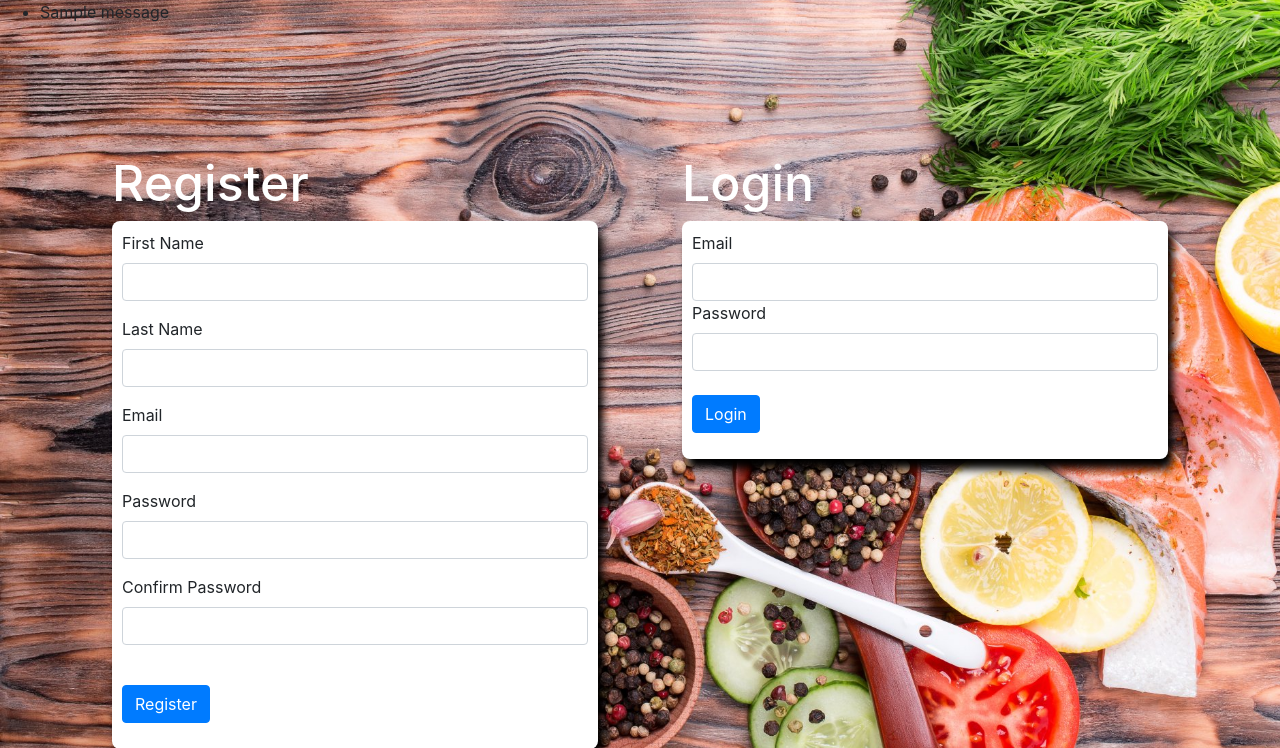
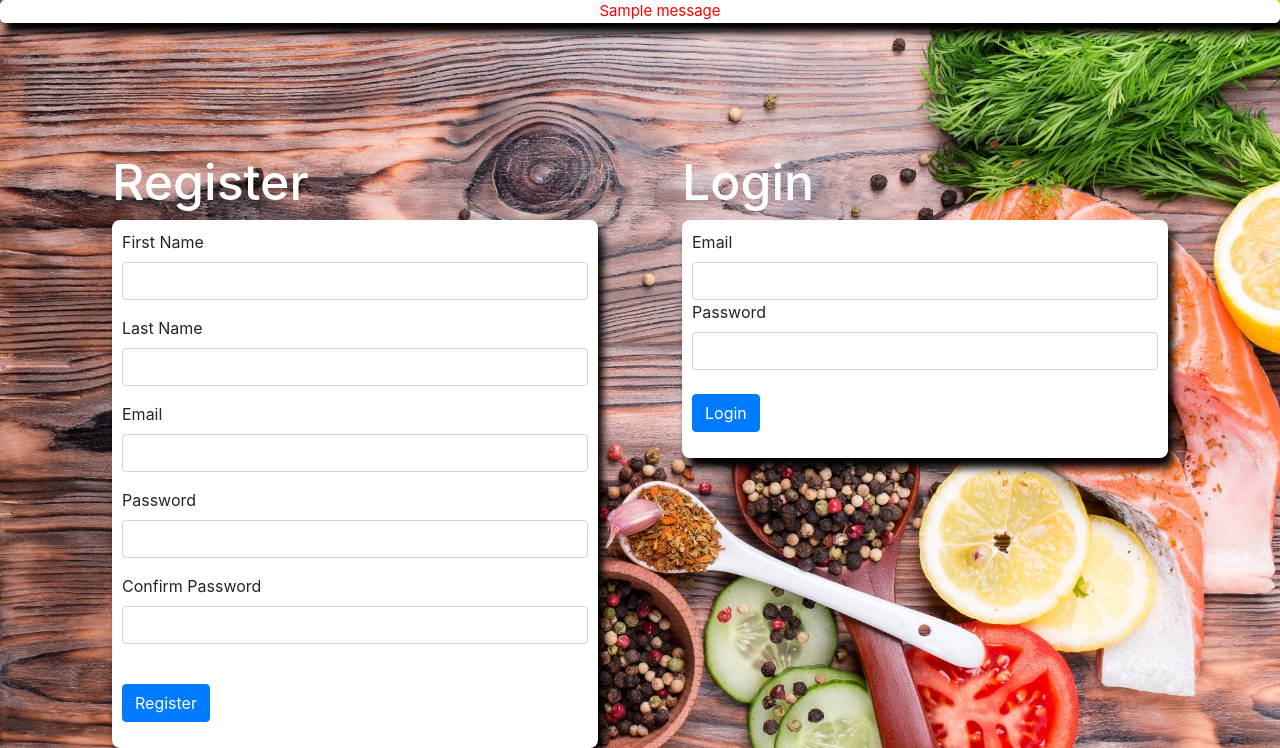
Before and after one commit to kwantaing/RecipeSite, a Django app: page / in a window 1280 px wide. Shown: the part 96-844 px from the top of the page. Run offline with Django 3.2, Linux system fonts and the light colour scheme; tables that the repository leaves empty hold one stand-in row (values such as "Sample post"); one stand-in notice (Sample message) is shown; parts of the project's set-up code (start-up, migrations or seed data) failed here and were passed over; some libraries are stand-ins or nearby versions.

Commit message:
validation things

```diff
--- a/apps/recipe_app/static/recipe_app/css/login.css
+++ b/apps/recipe_app/static/recipe_app/css/login.css
@@ -6,6 +6,19 @@ body {
 h1 {
     font-size: 60px;
     color: aliceblue;
+}
+
+.error {
+    color: red;
+    font-size: 15px;
+    background-color: white;
+    text-align: center;
+    border-radius: 5px;
+    box-shadow: 5px 10px 8px black;
+}
+
+.messages {
+    list-style-type: none;
 }
 
 .case {
--- a/apps/recipe_app/templates/browse.html
+++ b/apps/recipe_app/templates/browse.html
@@ -11,7 +11,7 @@
 </head>
 <body>
     <nav class="navbar navbar-expand-lg navbar-dark bg-dark">
-        <a class="text-light col-5" href = "/home"><h1>Foopie</h1></a>
+        <a class="text-light col-5" href = "/welcome"><h1>Foopie</h1></a>
         <form action="/search" method = POST class=" col-6 form-inline my-2 my-lg-0 customform mx-atuo">
             {% csrf_token %}
             <input class="form-control mr-sm-2" name="search" type="search" placeholder="Search" aria-label="Search">
--- a/apps/recipe_app/templates/detail.html
+++ b/apps/recipe_app/templates/detail.html
@@ -13,7 +13,7 @@
     <div class="container">
 
         <nav class="navbar navbar-dark bg-dark">
-            <h1><a href="/home"class="navbar-brand app_name">Foopie</a></h1>
+            <h1><a href="/welcome"class="navbar-brand app_name">Foopie</a></h1>
             <form action="/search" method=POST class="form-inline my-2 my-lg-0 customform">
                 {% csrf_token %}
                 <input class="form-control mr-sm-2" type="search" placeholder="Search" name="search" aria-label="Search">
--- a/apps/recipe_app/templates/index.html
+++ b/apps/recipe_app/templates/index.html
@@ -20,7 +20,7 @@
             {% if messages%}
             <ul class="messages">
                 {% for message in messages %}
-                <li{% if message.tags %} class="{{ message.tags }}"{% endif %}>{{ message }}</li>
+                <li>{{ message }}</li>
                 {% endfor %}
             </ul>
             {% endif %}
```
Also changed, not shown: db.sqlite3.
